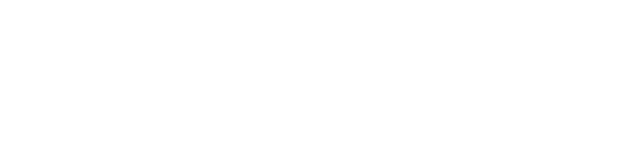
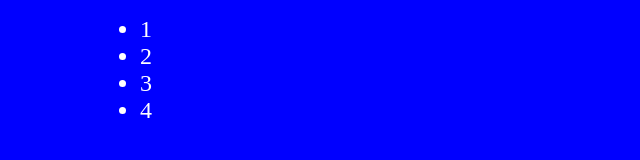
Before and after one commit to SLiubovS/web-projects, a website: page project-13/wwwroot/index.html in a window 1280 px wide. Shown: the whole page, without its empty margins (0-640 px from the left). Drawn offline with Linux system fonts and the light colour scheme.

Commit message:
[projectNew] сделала задачу 13

```diff
--- a/project-1/wwwroot/scripts/main.js
+++ b/project-1/wwwroot/scripts/main.js
@@ -11,7 +11,7 @@ const text = {
   hide: "Скрыть картинку"
 };
 
-// функция которая будет вызвана при нажатии на кнопку
+// функция, которая будет вызвана при нажатии на кнопку
 button.onclick = function (ev) {
     img.hidden = !img.hidden;
 
--- a/project-13/wwwroot/index.html
+++ b/project-13/wwwroot/index.html
@@ -6,7 +6,10 @@
   <link rel="stylesheet" href="styles/style.css">
 </head>
 <body>
-
+<ul id="ul">
+    <li id="one">1</li>
+    <li id="two">4</li>
+</ul>
 <script src="scripts/main.js"></script>
 </body>
 </html>
--- a/project-13/wwwroot/scripts/main.js
+++ b/project-13/wwwroot/scripts/main.js
@@ -0,0 +1,11 @@
+let ul = document.getElementById('ul');
+
+let liFirst = document.querySelector('ul > li:first-child');
+let li2 = document.createElement('li');
+li2.innerHTML = '2';
+liFirst.append(li2);
+
+let liLast = document.querySelector('ul > li:last-child');
+let li3 = document.createElement('li');
+li3.innerHTML = '3';
+liLast.before(li3);
--- a/project-13/wwwroot/styles/style.css
+++ b/project-13/wwwroot/styles/style.css
@@ -0,0 +1,17 @@
+body {
+    margin: 0;
+    padding: 0;
+    background-color: blue;
+
+}
+
+ul {
+    margin-left: 100px;
+    margin-right: auto;
+    background-color: blue;
+}
+
+li {
+    font-size: 24px;
+    color: white;
+}
```
Also changed, not shown: project-13/README.MD.
